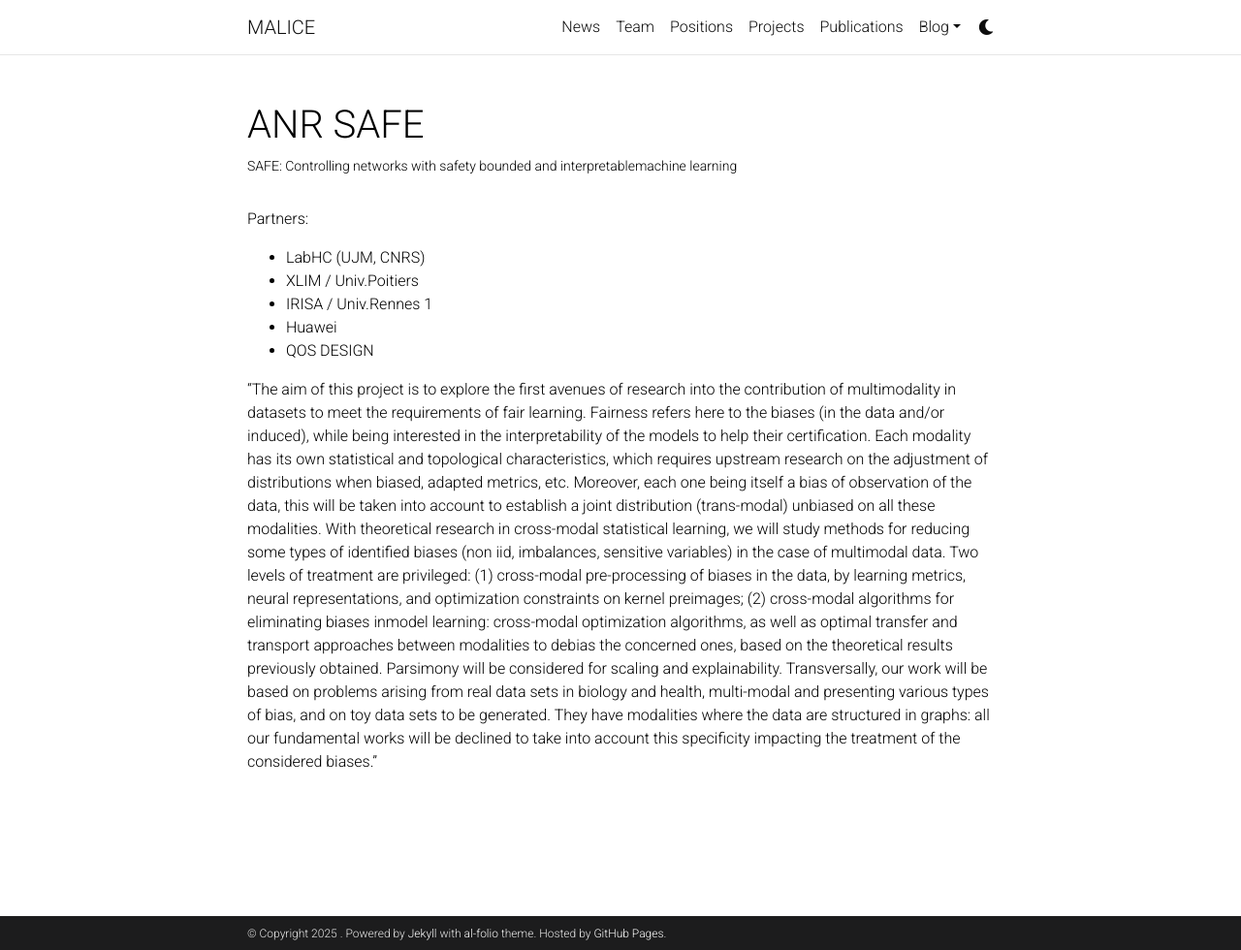
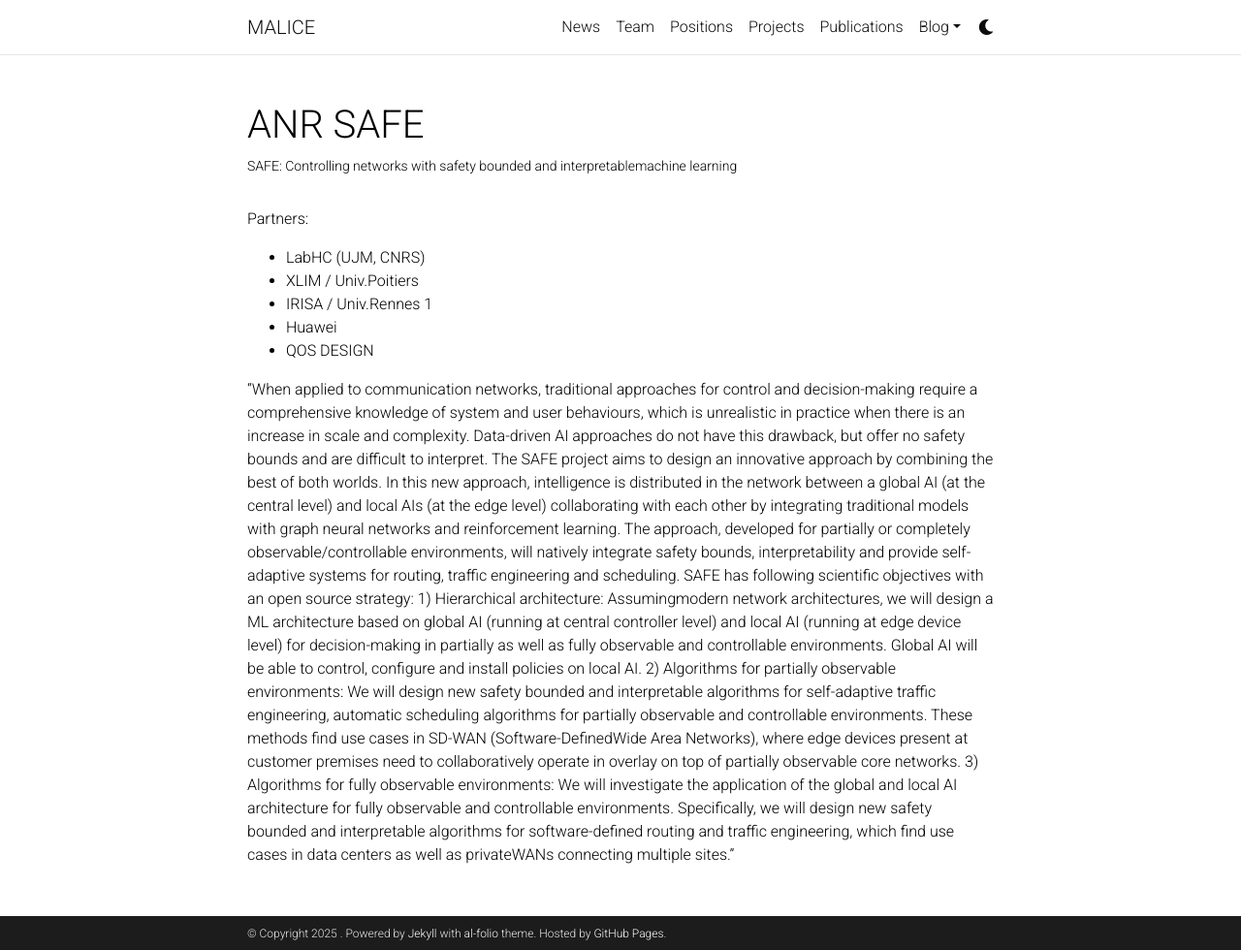
Before and after one commit to labhc-malice/labhc-malice.github.io, a Jekyll site: the page built from _projects/SAFE.md, in a window 1280 px wide and 980 px high. Shown: the whole window at 97% size. Built offline with Jekyll 4.4.1, drawn with Linux system fonts in a browser that asks for light colours; comment, search, counter and statistics services are not loaded; a style sheet for code colours, icons or effects is not loaded.

Commit message:
Update SAFE

```diff
--- a/_projects/SAFE.md
+++ b/_projects/SAFE.md
@@ -15,20 +15,25 @@ Partners:
 - Huawei
 - QOS DESIGN
 
-"The aim of this project is to explore the first avenues of research into the contribution of multimodality
-in datasets to meet the requirements of fair learning. Fairness refers here to the biases (in the data and/or
-induced), while being interested in the interpretability of the models to help their certification. Each
-modality has its own statistical and topological characteristics, which requires upstream research on the
-adjustment of distributions when biased, adapted metrics, etc. Moreover, each one being itself a bias
-of observation of the data, this will be taken into account to establish a joint distribution (trans-modal)
-unbiased on all these modalities. With theoretical research in cross-modal statistical learning, we will
-study methods for reducing some types of identified biases (non iid, imbalances, sensitive variables) in
-the case of multimodal data. Two levels of treatment are privileged: (1) cross-modal pre-processing of
-biases in the data, by learning metrics, neural representations, and optimization constraints on kernel preimages;
-(2) cross-modal algorithms for eliminating biases inmodel learning: cross-modal optimization
-algorithms, as well as optimal transfer and transport approaches between modalities to debias the
-concerned ones, based on the theoretical results previously obtained. Parsimony will be considered
-for scaling and explainability. Transversally, our work will be based on problems arising from real data
-sets in biology and health, multi-modal and presenting various types of bias, and on toy data sets to be
-generated. They have modalities where the data are structured in graphs: all our fundamental works will
-be declined to take into account this specificity impacting the treatment of the considered biases."
+"When applied to communication networks, traditional approaches for control and decision-making
+require a comprehensive knowledge of system and user behaviours, which is unrealistic in practice when
+there is an increase in scale and complexity. Data-driven AI approaches do not have this drawback,
+but offer no safety bounds and are difficult to interpret. The SAFE project aims to design an innovative
+approach by combining the best of both worlds. In this new approach, intelligence is distributed in the
+network between a global AI (at the central level) and local AIs (at the edge level) collaborating with each
+other by integrating traditional models with graph neural networks and reinforcement learning. The
+approach, developed for partially or completely observable/controllable environments, will natively
+integrate safety bounds, interpretability and provide self-adaptive systems for routing, traffic engineering
+and scheduling. SAFE has following scientific objectives with an open source strategy: 1) Hierarchical
+architecture: Assumingmodern network architectures, we will design a ML architecture based on global AI
+(running at central controller level) and local AI (running at edge device level) for decision-making
+in partially as well as fully observable and controllable environments. Global AI will be able to control,
+configure and install policies on local AI. 2) Algorithms for partially observable environments: We will
+design new safety bounded and interpretable algorithms for self-adaptive traffic engineering, automatic
+scheduling algorithms for partially observable and controllable environments. These methods find
+use cases in SD-WAN (Software-DefinedWide Area Networks), where edge devices present at customer
+premises need to collaboratively operate in overlay on top of partially observable core networks. 3)
+Algorithms for fully observable environments: We will investigate the application of the global and local
+AI architecture for fully observable and controllable environments. Specifically, we will design new safety
+bounded and interpretable algorithms for software-defined routing and traffic engineering, which find
+use cases in data centers as well as privateWANs connecting multiple sites."
```
Also changed, not shown: _projects/FAMOUS.md (added, +34 -0 lines).
